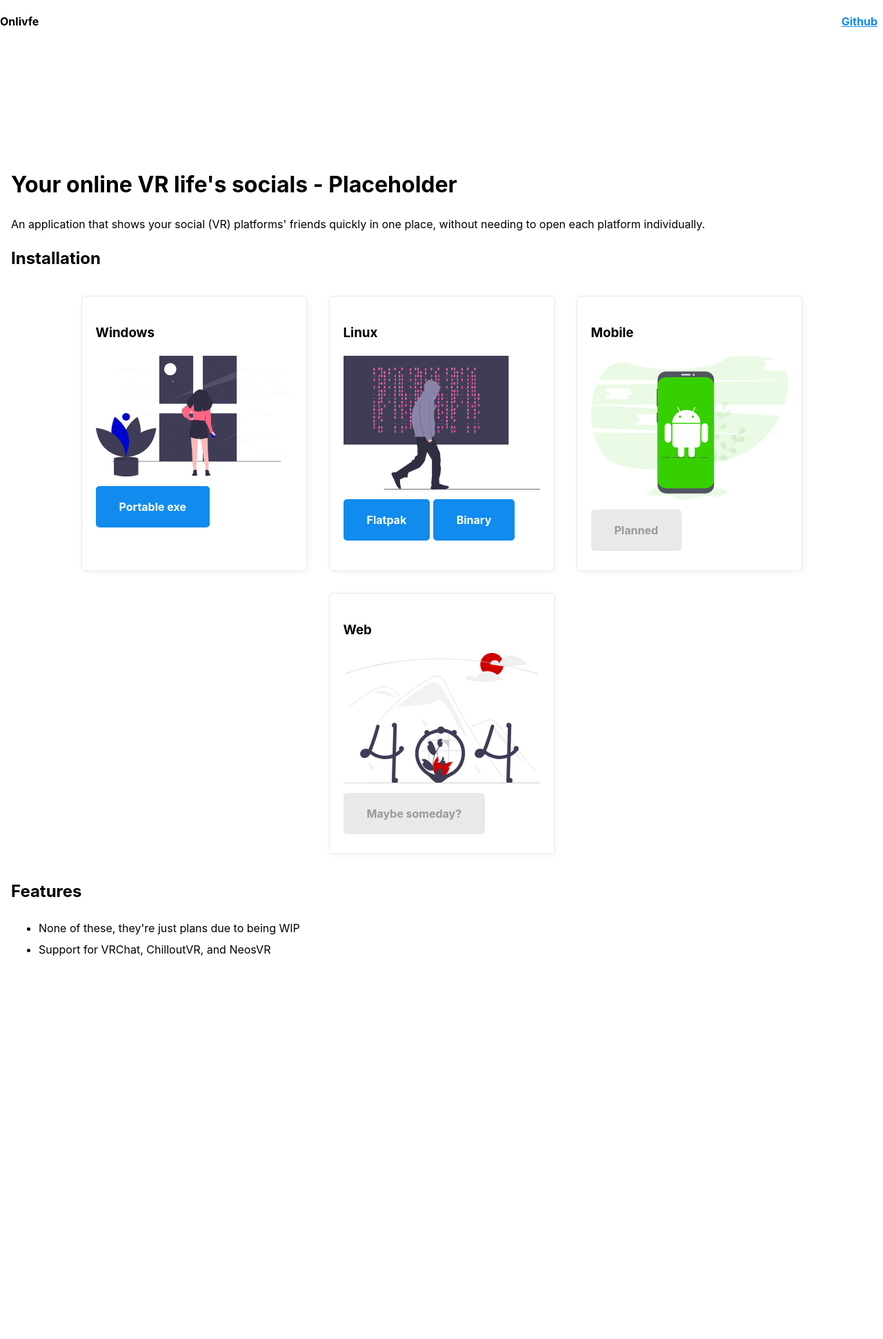
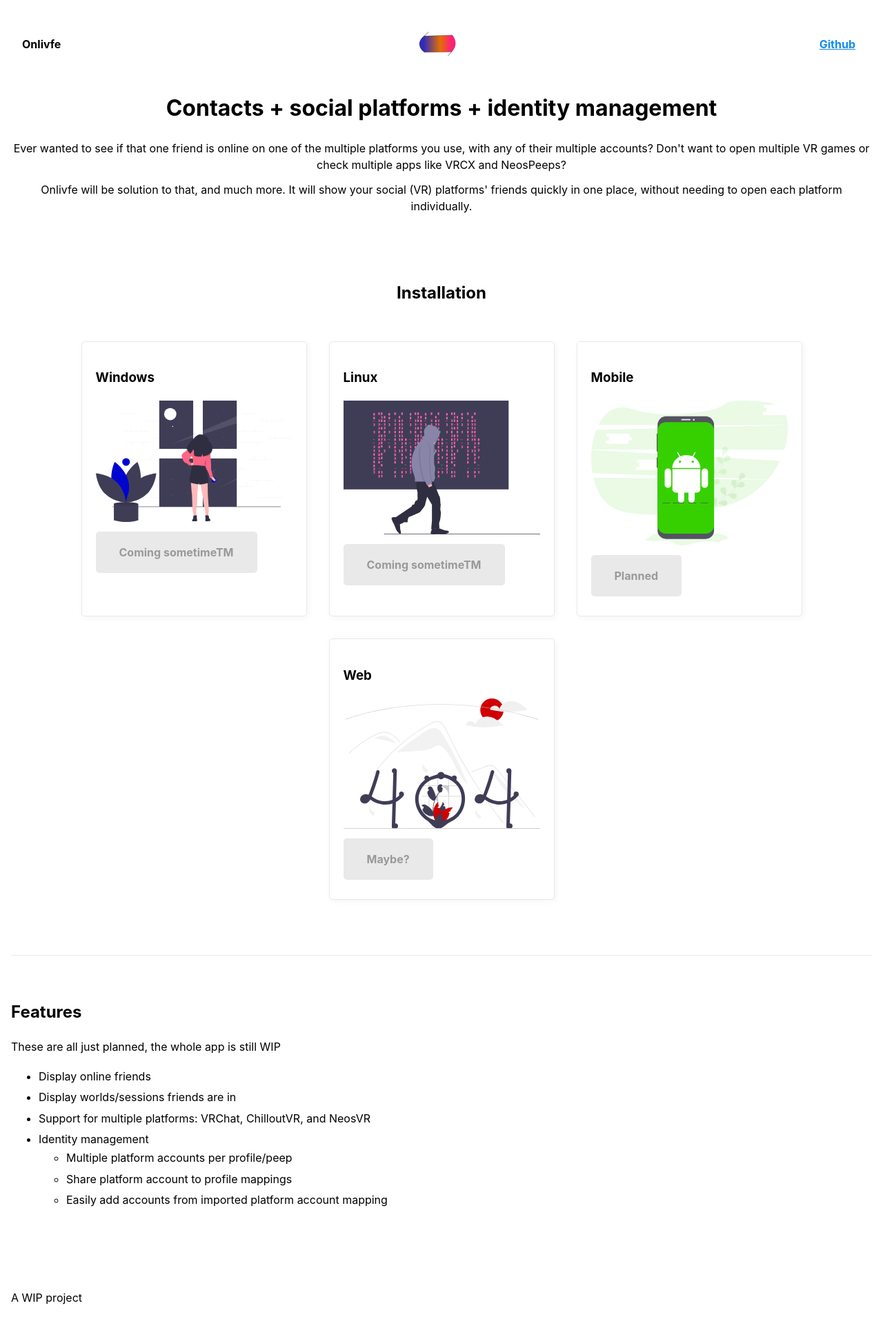
Before and after one commit to onlivfe/onlivfe.github.io, a plain HTML site: page index.html in a window 1280 px wide. Shown: the whole page at 69% size. Before the commit the page ends 1456 px from the top, so only its background shows below. Drawn offline with nearby package versions, Linux system fonts and the light colour scheme.

Commit message:
Add a bit more info about the goals

```diff
--- a/index.html
+++ b/index.html
@@ -11,36 +11,57 @@
 			:root {
 				--width-content: 1500px;
 			}
+
+			nav {
+				margin-bottom: 0;
+				padding: 0 1em;
+			}
+
+			header {
+				padding: 1rem;
+			}
+
 		</style>
 	</head>
 
 	<body>
-
+		<header>
 			<nav>
 				<span>Onlivfe</span>
+				<img style="vertical-align: bottom;" src="./icon.svg" alt="Icon" height="64px" width="auto"></li>
 				<ul>
 					<li>
 						<a href="https://github.com/onlivfe">Github</a>
 					</li>
 				</ul>
 			</nav>
+			<h1>Contacts + social platforms + identity management</h1>
+			<p>
+				<span>Ever wanted to see if that one friend is online on one of the multiple platforms you use, with any of their multiple accounts?</span>
+				<span>Don't want to open multiple VR games or check multiple apps like VRCX and NeosPeeps?</span>
+			</p>
+			<p>
+				<span>Onlivfe will be solution to that, and much more.</span>
+				<span>It will show your social (VR) platforms' friends quickly in one place, without needing to open each platform individually.</span>
+			</p>
+		</header>
 		<main>
-
-			<h1>Your online VR life's socials - Placeholder</h1>
-			<p>An application that shows your social (VR) platforms' friends quickly in one place, without needing to open each platform individually.</p>
-
+			<header>
 				<h2>Installation</h2>
+			</header>
 			<section>
 				<aside>
 					<h3>Windows</h3>
 					<img src="./undraw_back_home.svg" alt="Windows illustration">
-					<a href="https://github.com/onlivfe/desktop/releases/download/win-onlivfe.exe"><b>Portable exe</b></a>
+					<button disabled="disabled">Coming sometimeTM</button>
+					<!--<a href="https://github.com/onlivfe/desktop/releases/download/win-onlivfe.exe"><b>Portable exe</b></a>-->
 				</aside>
 				<aside>
 					<h3>Linux</h3>
 					<img src="./undraw_hacker_mind.svg" alt="Linux illustration">
-					<a href="https://flathub.org/apps/details/com.onlivfe"><b>Flatpak</b></a>
-					<a href="https://github.com/onlivfe/desktop/releases/download/onlivfe"><b>Binary</b></a>
+					<button disabled="disabled">Coming sometimeTM</button>
+					<!--<a href="https://flathub.org/apps/details/com.onlivfe"><b>Flatpak</b></a>
+																																																																																																																																																																																																																																																																																																												<a href="https://github.com/onlivfe/desktop/releases/download/onlivfe"><b>Binary</b></a>-->
 				</aside>
 				<aside>
 					<h3>Mobile</h3>
@@ -50,16 +71,27 @@
 				<aside>
 					<h3>Web</h3>
 					<img src="./undraw_page_not_found.svg" alt="Web illustration">
-					<button disabled="disabled">Maybe someday?</button>
+					<button disabled="disabled">Maybe?</button>
 				</aside>
 			</section>
 
+			<hr>
 			<h2>Features</h2>
+			<p>These are all just planned, the whole app is still WIP</p>
 			<ul>
-				<li>None of these, they're just plans due to being WIP</li>
-				<li>Support for VRChat, ChilloutVR, and NeosVR</li>
+				<li>Display online friends</li>
+				<li>Display worlds/sessions friends are in</li>
+				<li>Support for multiple platforms: VRChat, ChilloutVR, and NeosVR</li>
+				<li>Identity management
+					<ul>
+						<li>Multiple platform accounts per profile/peep</li>
+						<li>Share platform account to profile mappings</li>
+						<li>Easily add accounts from imported platform account mapping</li>
+					</ul>
+				</li>
 			</ul>
 		</main>
+		<footer><span>A WIP project</span></footer>
 	</body>
 
 </html>
```
Also changed, not shown: favicon.ico (added), icon.svg (added). Lines whose indentation alone changed are shown as unchanged.
